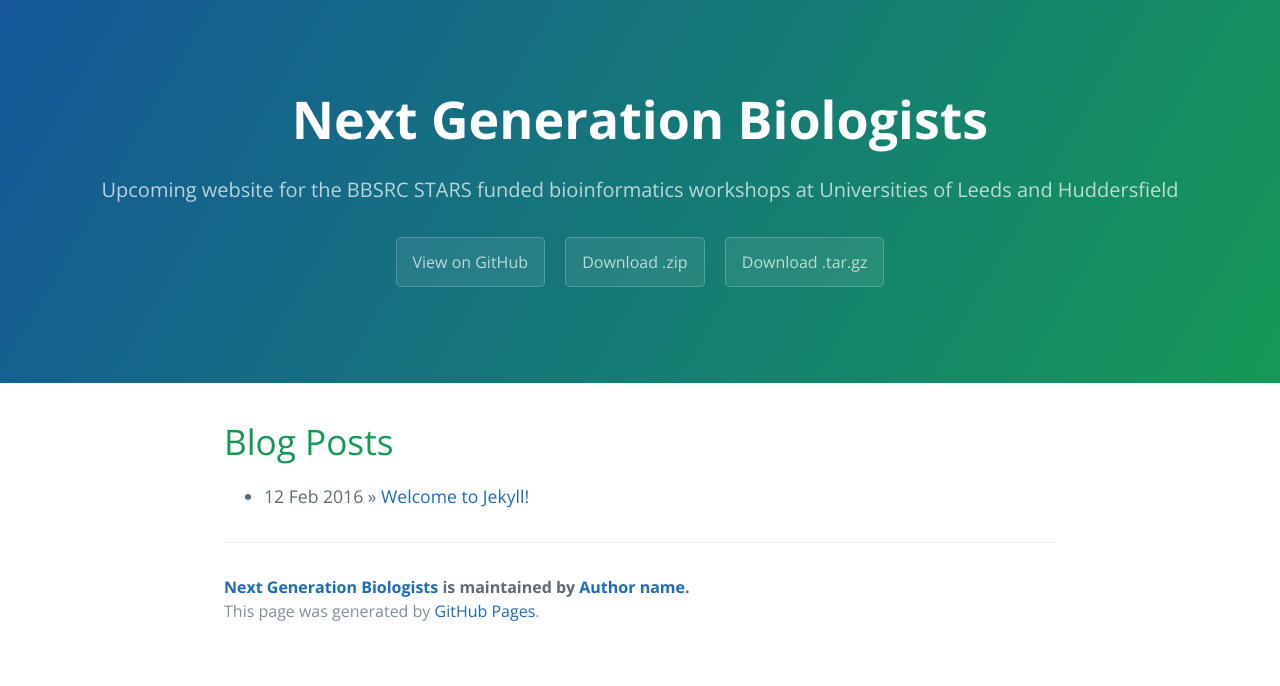
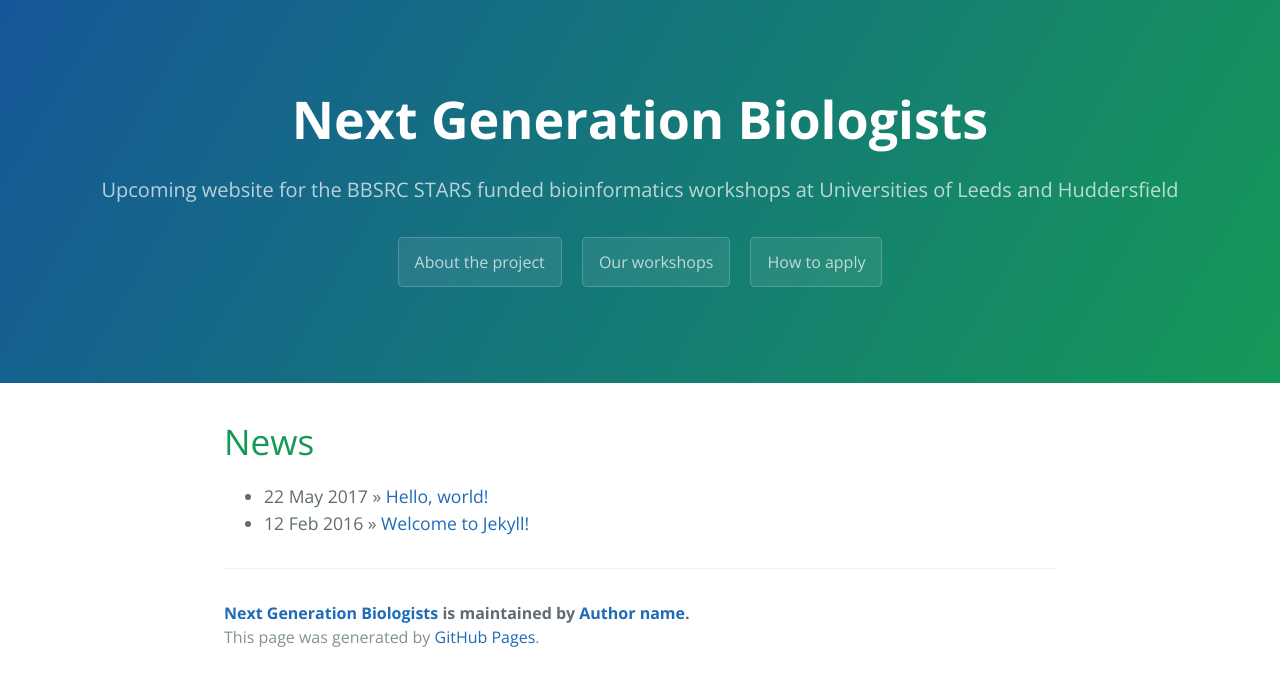
Before and after one commit to nextgenbio/nextgenbio, a Jekyll site: the page built from index.html, in a window 1280 px wide. Shown: the top 686 px of the page. Built offline with Jekyll 4.4.1, drawn with Linux system fonts in a browser that asks for light colours; the list of posts is cut into pages by our own code.

Commit message:
Filled in some content

```diff
--- a/_includes/page-header.html
+++ b/_includes/page-header.html
@@ -1,7 +1,7 @@
 <section class="page-header">
   <h1 class="project-name">{{ site.title }}</h1>
   <h2 class="project-tagline">{{ site.tagline }}</h2>
-  <a href="#" class="btn">View on GitHub</a>
-  <a href="#" class="btn">Download .zip</a>
-  <a href="#" class="btn">Download .tar.gz</a>
+  <a href="/about/" class="btn">About the project</a>
+  <a href="/workshops/" class="btn">Our workshops</a>
+  <a href="/application/" class="btn">How to apply</a>
 </section>
--- /dev/null
+++ b/_posts/2017-05-22-Hello-world.markdown
@@ -0,0 +1,10 @@
+---
+layout: default
+title:  "Hello, world!"
+date:   2017-05-22
+categories: main
+---
+
+## Hello, world
+
+Here be dragons.
--- a/index.html
+++ b/index.html
@@ -4,7 +4,7 @@ title: {{ site.name }}
 ---
 
 <div id="home">
-  <h1>Blog Posts</h1>
+  <h1>News</h1>
   <ul class="posts">
     {% for post in site.posts %}
       <li><span>{{ post.date | date_to_string }}</span> &raquo; <a href="{{ site.baseurl }}{{ post.url }}">{{ post.title }}</a></li>
```
Also changed, not shown: about.md (added, +10 -0 lines), application.md (added, +12 -0 lines), workshops.md (added, +29 -0 lines).
